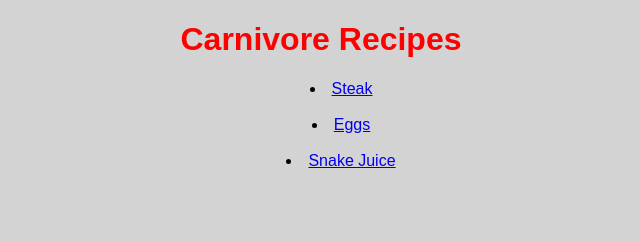
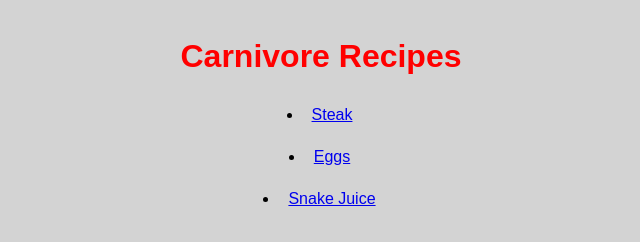
Before and after one commit to Gary-B-Rich/odin-recipes, a plain HTML site: page index.html in a window 1280 px wide. Shown: the whole page, without its empty margins (319-959 px from the left). Drawn offline with Linux system fonts and the light colour scheme.

Commit message:
Experiment with CSS

```diff
--- a/styles.css
+++ b/styles.css
@@ -1,4 +1,9 @@
 /* Styles.css */
+* {
+    /*border: 5px solid purple;*/
+    padding: 3px;
+}
+
 body {
     background-color: lightgray;
     font-family: Arial, Helvetica, sans-serif;
@@ -14,6 +19,7 @@ h2 {
 }
 
 ul, ol {
+    /*text-align: center;*/
+    list-style-position: inside;
     text-align: center;
-    list-style-position: inside;
 }
```
